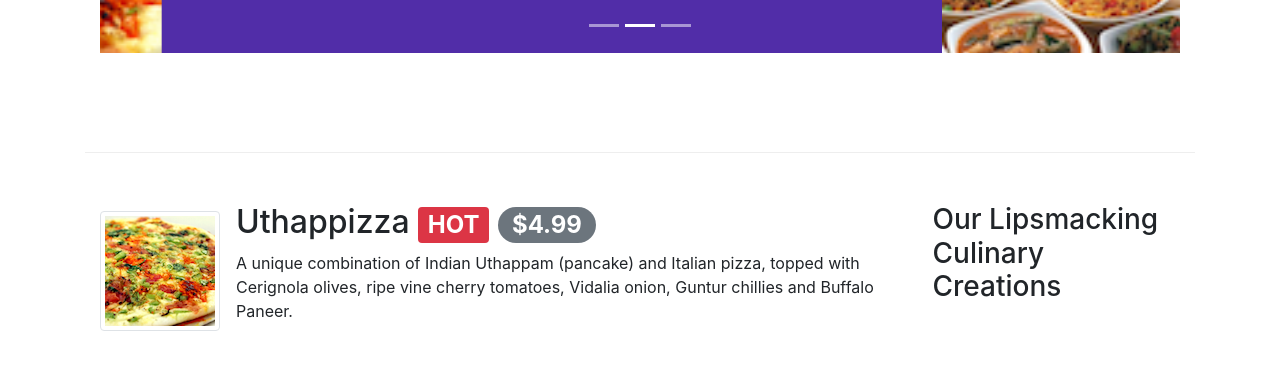
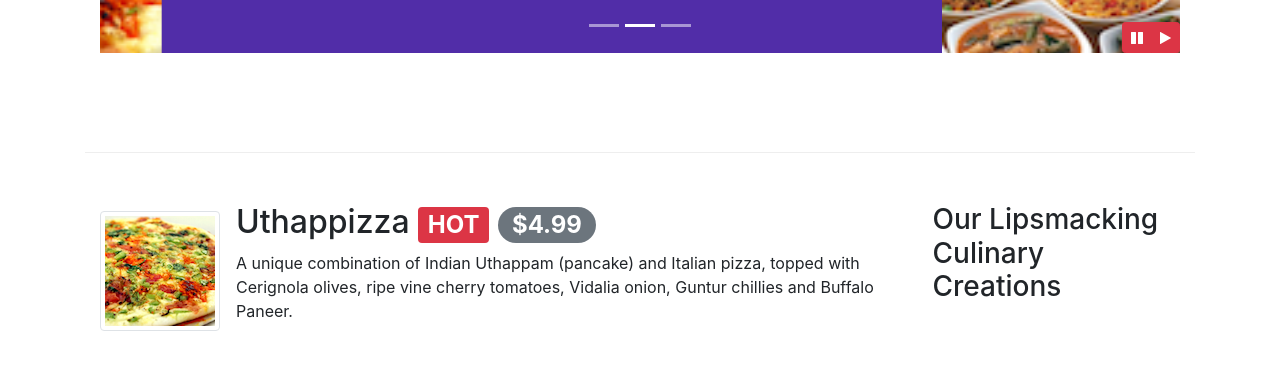
Before and after one commit to avas27/Bootstrap, a website: page index.html in a window 1280 px wide. Shown: the part 581-950 px from the top of the page. Drawn offline with nearby package versions, Linux system fonts and the light colour scheme.

Commit message:
bootstrap jquery

```diff
--- a/css/styles.css
+++ b/css/styles.css
@@ -55,3 +55,9 @@ body {
   left: 0;
   min-height: 300px;
 }
+#carouselButton {
+  right: 0px;
+  position: absolute;
+  bottom: 0;
+  z-index: 1;
+}
--- a/index.html
+++ b/index.html
@@ -1,3 +1,4 @@
+
 <!DOCTYPE html>
 <html lang="en">
   <head>
@@ -219,6 +220,15 @@
                         <a class="carousel-control-next" href="#mycarousel" role="button" data-slide="next">
                             <span class="carousel-control-next-icon"></span>
                         </a>
+                        <div class="btn-group" id="carouselButton">
+                          <button class="btn btn-danger btn-sm" id="carousel-pause">
+                            <span class="fa fa-pause"></span>
+                          </button>
+                          <button class="btn btn-danger btn-sm" id="carousel-play">
+                            <span class="fa fa-play"></span>
+                          </button>
+                      </div>
+
                     </div>
                   </div>
              </div>
@@ -330,6 +340,18 @@
     <script src="node_modules/jquery/dist/jquery.slim.min.js"></script>
     <script src="node_modules/popper.js/dist/umd/popper.min.js"></script>
     <script src="node_modules/bootstrap/dist/js/bootstrap.min.js"></script>
+    <script>
+    $(document).ready(function(){
+      $("#mycarousel").carousel( { interval: 1000 } );
+            $("#carousel-pause").click(function(){
+                $("#mycarousel").carousel('pause');
+            });
+            $("#carousel-play").click(function(){
+                $("#mycarousel").carousel('cycle');
+            });
 
+
+    })
+    </script>
   </body>
 </html>
```
